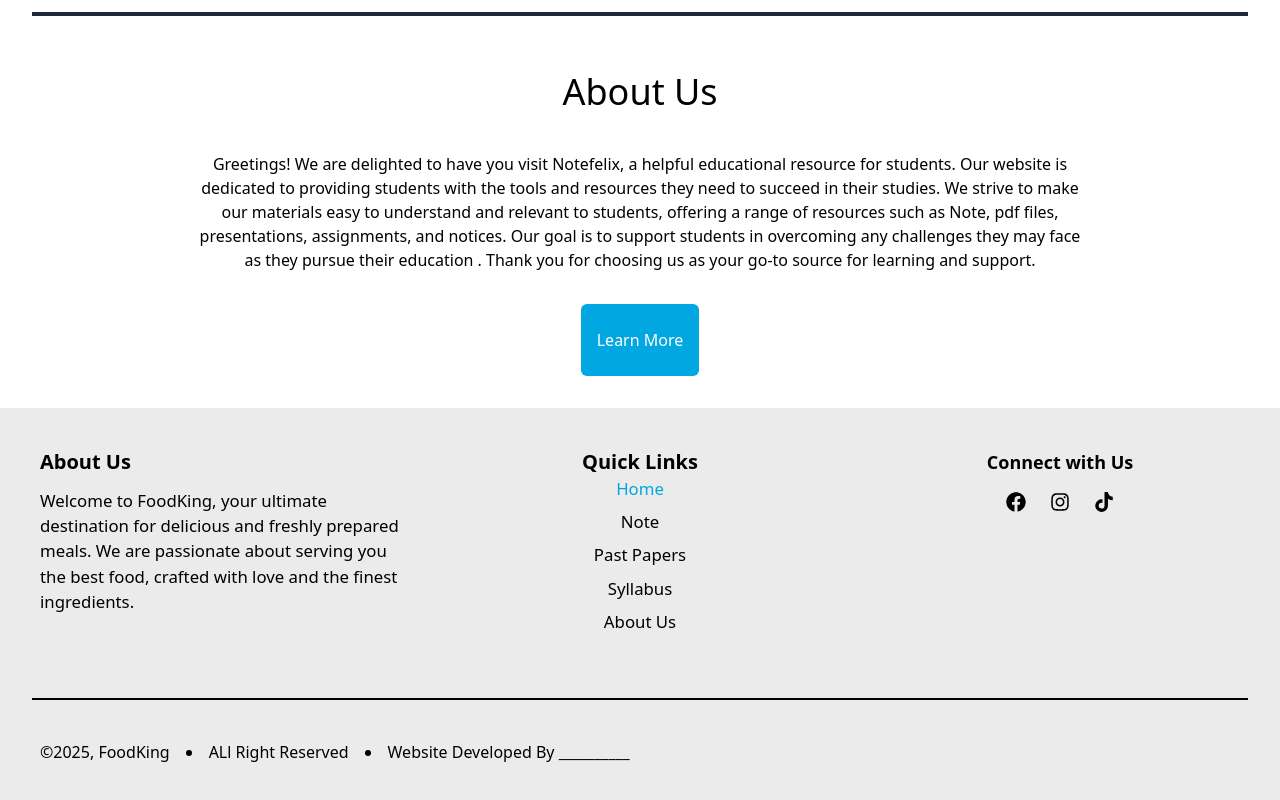
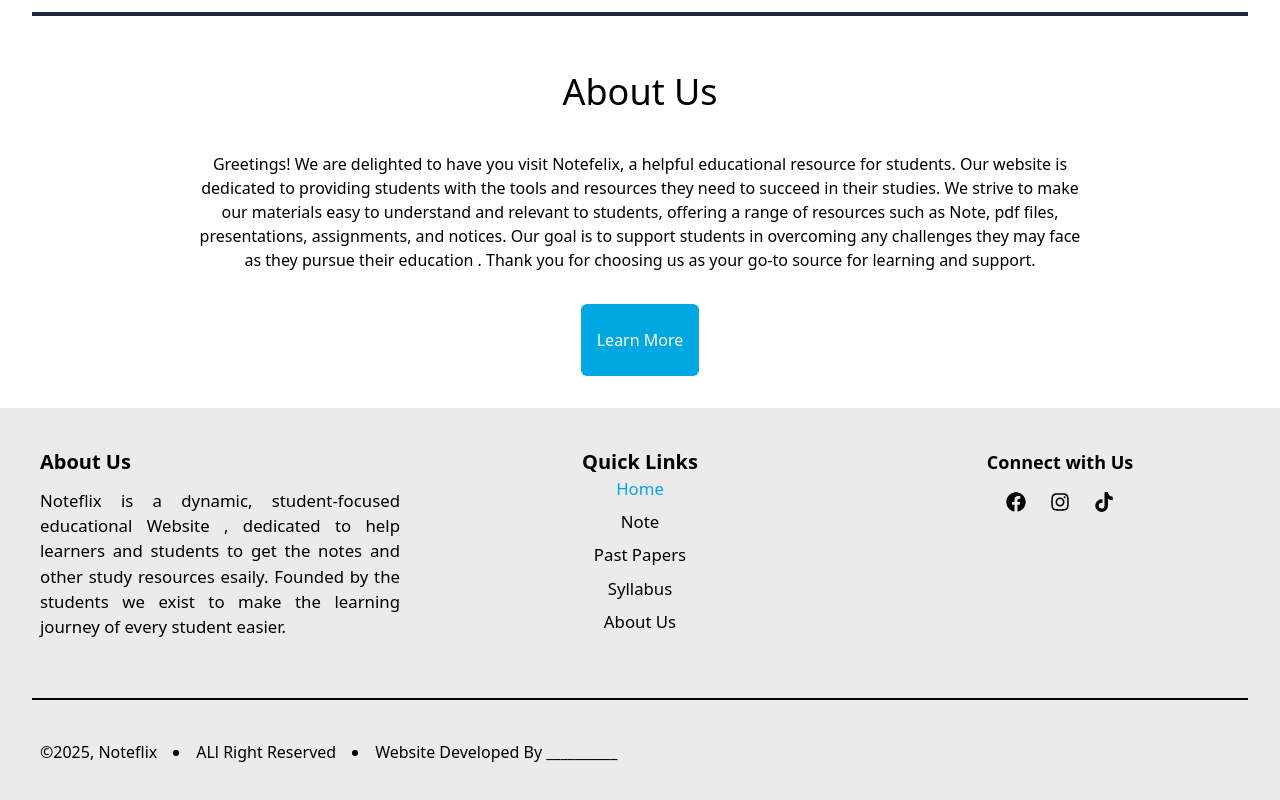
Before and after one commit to Aashish605/Note, a React (Vite) app in the folder Frontend/: page / in a window 1280 px wide. Shown: the part 1032-1832 px from the top of the page. Built offline with nearby package versions, Linux system fonts and the light colour scheme; no server answers.

Commit message:
minro change

```diff
--- a/Frontend/src/AboutUs/About.jsx
+++ b/Frontend/src/AboutUs/About.jsx
@@ -3,12 +3,9 @@
     return (
         <>
             <div className="w-[85vw] mx-auto text-center mb-16 ">
-                <h1 className="my-8 flex justify-center items-center text-orange-600 text-4xl">About Us</h1>
-                <hr className="my-4" />
-
-                <article className="py-12 flex flex-wrap justify-evenly items-center text-xl">
+                <article className="py-12 flex flex-wrap justify-evenly items-center gap-10 text-xl">
                     <div className="flex justify-center">
-                        <img className="md:h-[70vh] h-72" src="https://hamrocsit.com/wp-content/themes/tucsitNote/assets/images/shapes/about.php?color=00af92" alt="loading" />
+                        <img className="md:h-[70vh] h-72" src="./prof.svg" alt="loading" />
                     </div>
 
                     <div className="max-w-lg flex flex-col gap-5">
@@ -31,15 +28,6 @@
                         </div>
                     </div>
                 </article>
-
-                <hr className="my-4" />
-
-                <section className="my-12 flex flex-col justify-center items-center">
-                    <h3 className="text-orange-600 text-2xl mb-4">WHY TO CHOOSE US?</h3>
-                    <div className="text-xl">
-                        On this platform, you also have a chance to get career opportunities with us!
-                    </div>
-                </section>
             </div>
         </>
     )
--- a/Frontend/src/Components/Footer.jsx
+++ b/Frontend/src/Components/Footer.jsx
@@ -8,8 +8,8 @@
                 <div className="flex flex-wrap justify-between w-full text-[1.05rem] p-10 gap-8">
                     <div className="w-full  sm:w-[30%]">
                         <p className="text-xl font-semibold max-[550px]:pt-8">About Us</p>
-                        <p className="mt-3 text-wrap text-black-300">
-                            Welcome to FoodKing, your ultimate destination for delicious and freshly prepared meals. We are passionate about serving you the best food, crafted with love and the finest ingredients.
+                        <p className="mt-3 text-wrap text-justify text-black-300">
+                            Noteflix is a dynamic, student-focused educational Website , dedicated to help learners and students to get the notes and other study resources esaily. Founded by the students we exist to make the learning journey of every student easier.
                         </p>
                     </div>
 
@@ -48,7 +48,7 @@
 
                 <div className="mx-10 py-10 flex flex-wrap items-center gap-4">
                     <li className="text-black-300 list-none">
-                        &copy;2025, <NavLink className="hover:underline hover:underline-offset-4">FoodKing</NavLink>
+                        &copy;2025, <NavLink className="hover:underline hover:underline-offset-4">Noteflix</NavLink>
                     </li>
                     <li>
                         <NavLink className="w-fit text-black-300 hover:underline hover:underline-offset-4">ALl Right Reserved</NavLink>
```
Also changed, not shown: Frontend/public/prof.svg (added).
